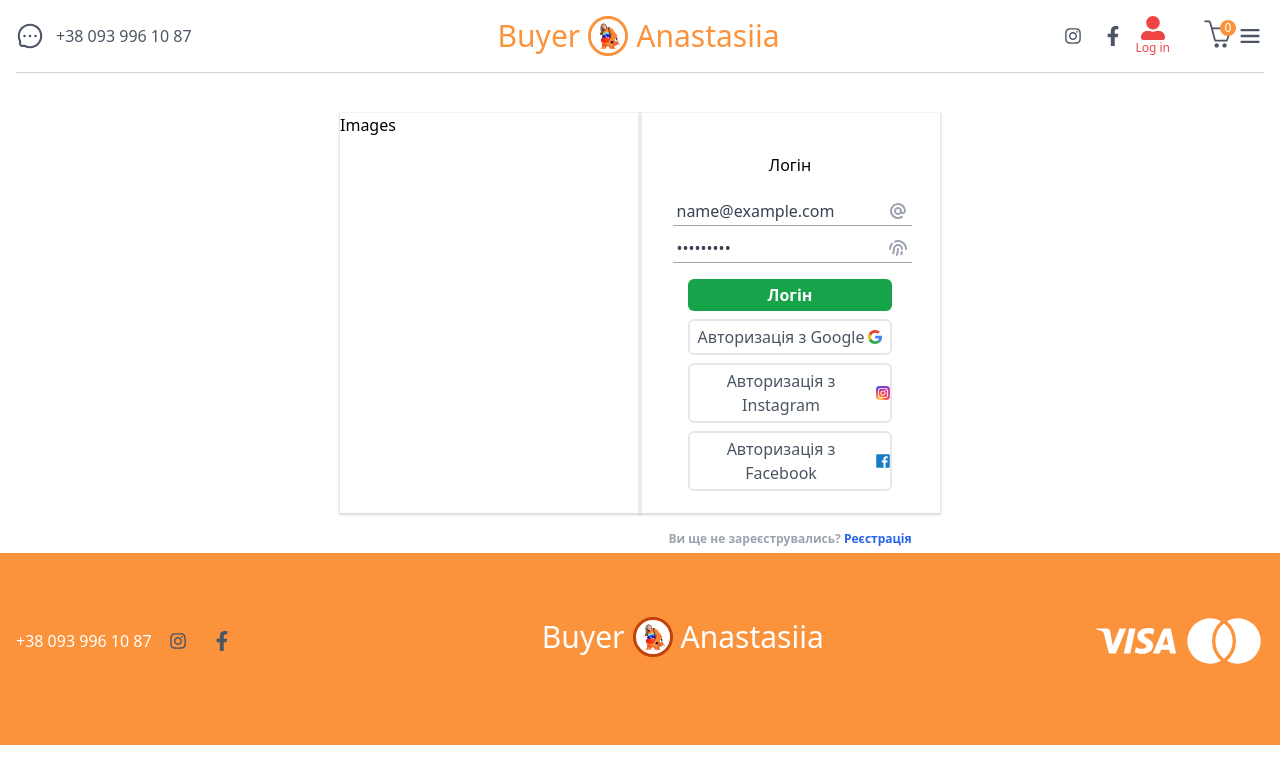
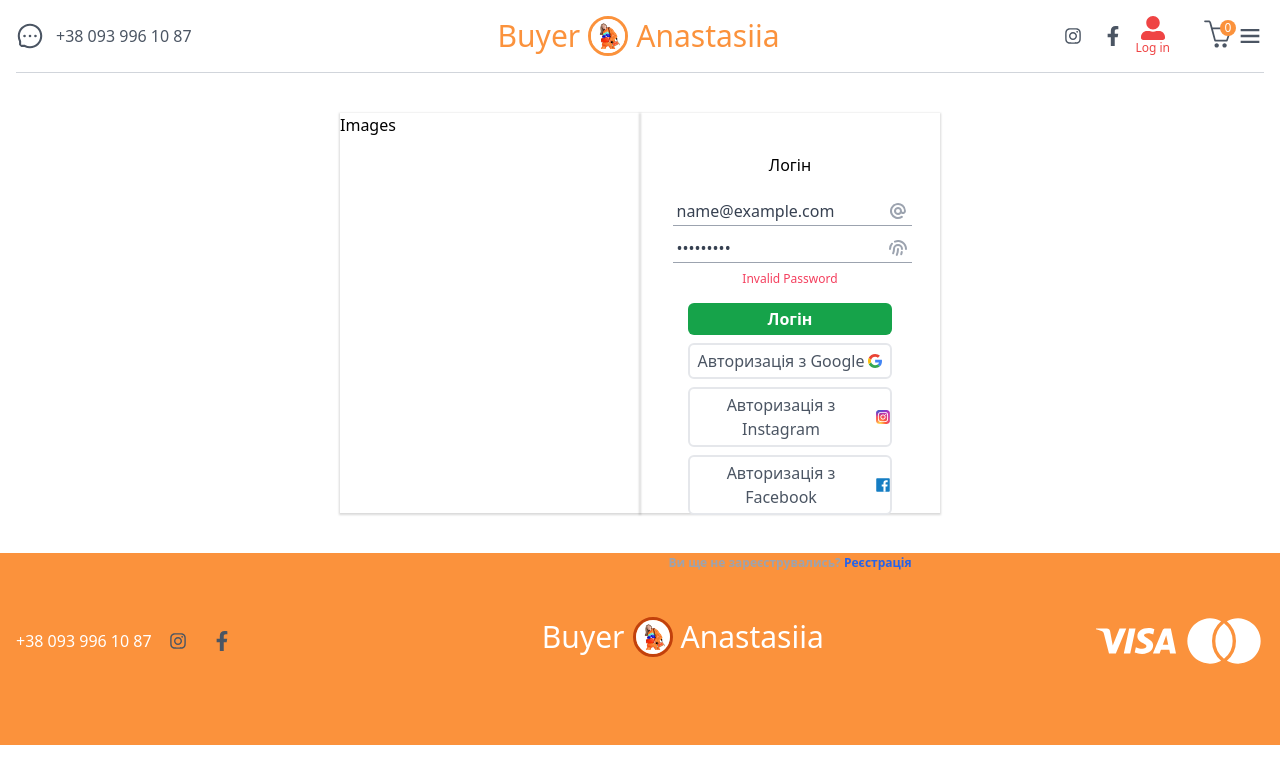
Before and after one commit to Chuloshnikov/buyerwebsite, a Next.js app: page /login in a window 1280 px wide. Both pictures are taken after typing "name@example.com", "Sample123" into the empty fields and a click on the button "Логін". Shown: the top 784 px of the page. Built offline with nearby package versions, Linux system fonts and the light colour scheme; no server answers.

Commit message:
login validation done

```diff
--- /dev/null
+++ b/lib/validate.ts
@@ -0,0 +1,26 @@
+import { MdPassword } from "react-icons/md";
+
+export default function login_validate(values) {
+    const errors = {
+
+    };
+
+    //email validation
+
+    if (!values.email) {
+        errors.email = 'Required';
+    } else if (!/^[A-Z0-9._%+-]+@[A-Z0-9.-]+\.[A-Z]{2,4}$/i.test(values.email)) {
+        errors.email = 'Invalid email address';
+    }
+
+    //password validation
+    if (!values.password) {
+        errors.password = 'Required';
+    } else if (values.password.length < 8 || values.password.length > 20){
+        errors.password = "Must be greater than 8 and less then 20 characters long";
+    } else if (values.password.includes("")) {
+        errors.password = "Invalid Password";
+    }
+
+    return errors;
+}
--- a/pages/login.tsx
+++ b/pages/login.tsx
@@ -12,6 +12,7 @@ import { HiAtSymbol, HiFingerPrint } from 'react-icons/hi';
 import styles from '../styles/CredentialsForm.module.css';
 import { useSession, signIn, signOut } from "next-auth/react";
 import { useFormik } from 'formik';
+import login_validate from '../lib/validate';
 
 const Login = () => {
 
@@ -24,9 +25,8 @@ const Login = () => {
         email: '',
         password: '',
         },
-        onSubmit: values => {
-            alert(JSON.stringify(values, null, 2));
-          },
+        validate: login_validate,
+        onSubmit
     });
 
     async function onSubmit(values) {
@@ -74,6 +74,11 @@ const Login = () => {
                         className="text-gray-400 -ml-6 mt-1"
                         />
                     </div>
+                    {formik.errors.email && formik.touched.email ?
+                    <span
+                        className='text-xs text-rose-500'>
+                            {formik.errors.email}
+                    </span> : <></>}
                     <div className='flex justify-center'>
                         <input
                         className='border-b-[1px] border-b-gray-400 text-gray-700'
@@ -89,6 +94,12 @@ const Login = () => {
                         className="text-gray-400 -ml-6 mt-1"
                         />
                     </div>
+                    {formik.errors.password && formik.touched.password ?
+                    <span
+                        className='text-xs text-rose-500'
+                    >
+                        {formik.errors.password}
+                    </span> : <></>}
                     <div className='flex flex-col gap-2 mt-2'>
                         <button
                         type='submit'
```
